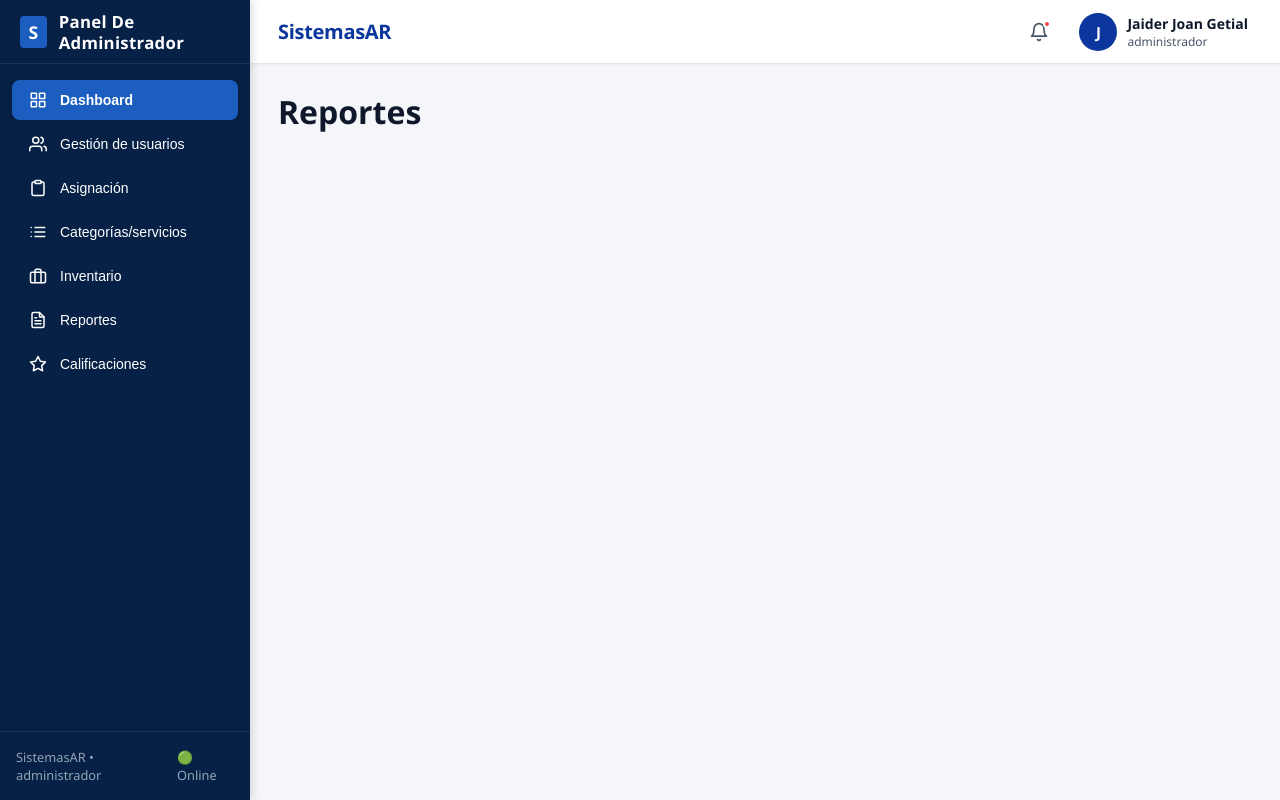
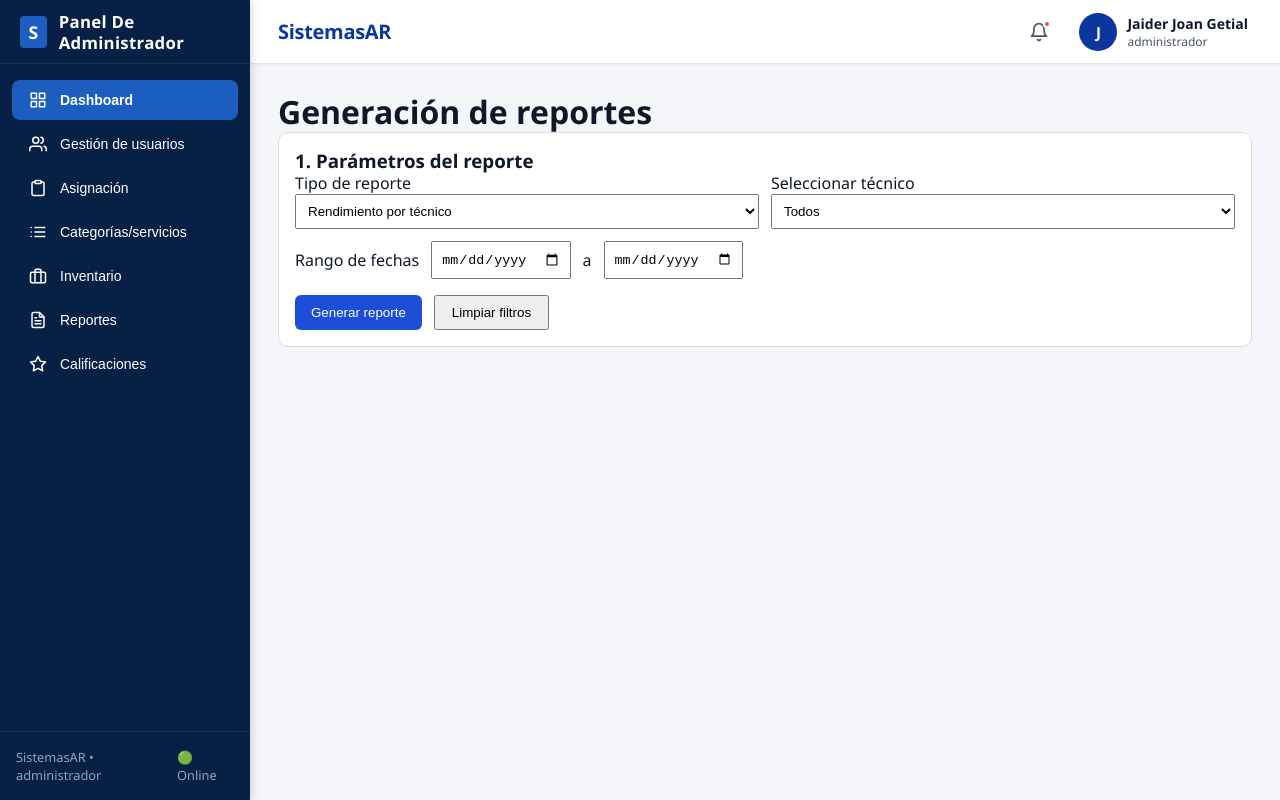
Before and after one commit to TeylorkYT/Web-Page-SistemasAR, a React (Vite) app in the folder frontend/: page /admin/reportes in a window 1280 px wide. Built offline with nearby package versions, Linux system fonts and the light colour scheme.

Commit message:
Vista 19: reportes con reportesService falso

```diff
--- a/frontend/src/pages/admin/Reportes.jsx
+++ b/frontend/src/pages/admin/Reportes.jsx
@@ -1,9 +1,154 @@
+import { useEffect, useState } from "react";
 import Layout from "../../components/Layout";
+import Tabla from "../../components/Tabla";
+import { generarReporte, listarTecnicos } from "../../services/reportesService";
+
+const colores = ["#1565c0", "#2e7d32", "#6a1b9a", "#c62828", "#ef6c00", "#00838f"];
+const card = { border: "1px solid #ddd", borderRadius: "10px", padding: "16px", background: "white", flex: 1 };
+const botonAzul = { padding: "8px 16px", background: "#1d4ed8", color: "white", border: "none", borderRadius: "6px" };
+
+const columnas = [
+  { titulo: "Ticket", campo: "id", render: (t) => `#${t.id}` },
+  { titulo: "Título", campo: "titulo" },
+  { titulo: "Categoría", campo: "categorias" },
+  { titulo: "Cliente", campo: "cliente" },
+  { titulo: "Técnico", campo: "tecnico" },
+  { titulo: "Días", campo: "dias", render: (t) => (t.dias ?? "-") },
+];
 
 export default function Reportes() {
+  const [tecnicos, setTecnicos] = useState([]);
+  const [tipo, setTipo] = useState("tecnico");
+  const [idTecnico, setIdTecnico] = useState("todos");
+  const [desde, setDesde] = useState("");
+  const [hasta, setHasta] = useState("");
+  const [resultado, setResultado] = useState(null);
+
+  useEffect(() => {
+    listarTecnicos().then(setTecnicos);
+  }, []);
+
+  async function generar() {
+    setResultado(await generarReporte({ idTecnico, desde, hasta }));
+  }
+
+  function limpiar() {
+    setTipo("tecnico");
+    setIdTecnico("todos");
+    setDesde("");
+    setHasta("");
+    setResultado(null);
+  }
+
+  const tecnicoElegido = tecnicos.find((t) => String(t.id_usuario) === idTecnico);
+  const nombreElegido = tecnicoElegido
+    ? `${tecnicoElegido.nombre} ${tecnicoElegido.apellido}`
+    : "todos los técnicos";
+
+  const cats = resultado ? Object.entries(resultado.porCategoria) : [];
+  const total = cats.reduce((s, [, n]) => s + n, 0);
+  let acumulado = 0;
+  const trozos = cats.map(([, n], i) => {
+    const inicio = (acumulado / total) * 100;
+    acumulado += n;
+    return `${colores[i % colores.length]} ${inicio}% ${(acumulado / total) * 100}%`;
+  });
+
   return (
     <Layout>
-      <h1>Reportes</h1>
+      <h1>Generación de reportes</h1>
+
+      <div style={card}>
+        <h3>1. Parámetros del reporte</h3>
+        <div style={{ display: "flex", gap: "12px", flexWrap: "wrap" }}>
+          <label style={{ flex: 1 }}>
+            Tipo de reporte
+            <select value={tipo} onChange={(e) => setTipo(e.target.value)} style={{ display: "block", width: "100%", padding: "8px" }}>
+              <option value="tecnico">Rendimiento por técnico</option>
+              <option value="categoria">Por categoría</option>
+              <option value="periodo">Por periodo</option>
+            </select>
+          </label>
+          <label style={{ flex: 1 }}>
+            Seleccionar técnico
+            <select value={idTecnico} onChange={(e) => setIdTecnico(e.target.value)} style={{ display: "block", width: "100%", padding: "8px" }}>
+              <option value="todos">Todos</option>
+              {tecnicos.map((t) => (
+                <option key={t.id_usuario} value={String(t.id_usuario)}>
+                  {t.nombre} {t.apellido}
+                </option>
+              ))}
+            </select>
+          </label>
+        </div>
+
+        <div style={{ display: "flex", gap: "12px", alignItems: "center", marginTop: "12px" }}>
+          <label>Rango de fechas</label>
+          <input type="date" value={desde} onChange={(e) => setDesde(e.target.value)} style={{ padding: "8px" }} />
+          <span>a</span>
+          <input type="date" value={hasta} onChange={(e) => setHasta(e.target.value)} style={{ padding: "8px" }} />
+        </div>
+
+        <div style={{ marginTop: "16px", display: "flex", gap: "12px" }}>
+          <button onClick={generar} style={botonAzul}>Generar reporte</button>
+          <button onClick={limpiar} style={{ padding: "8px 16px" }}>Limpiar filtros</button>
+        </div>
+      </div>
+
+      {resultado && (
+        <div style={{ marginTop: "20px" }}>
+          <h3>2. Resultados del reporte</h3>
+          <p>
+            Resumen: rendimiento de {nombreElegido}
+            {desde || hasta ? ` (${desde || "inicio"} a ${hasta || "hoy"})` : ""}
+          </p>
+
+          <div style={{ display: "flex", gap: "12px", marginBottom: "16px" }}>
+            <div style={card}>
+              <p>Tickets resueltos</p>
+              <h2 style={{ color: "#2e7d32" }}>{resultado.resueltos}</h2>
+            </div>
+            <div style={card}>
+              <p>Tiempo promedio (días)</p>
+              <h2 style={{ color: "#6a1b9a" }}>{resultado.tiempoPromedio}</h2>
+            </div>
+          </div>
+
+          <div style={{ ...card, marginBottom: "16px" }}>
+            <p>Tickets por categoría</p>
+            {total === 0 ? (
+              <p>No hay tickets cerrados en ese rango</p>
+            ) : (
+              <div style={{ display: "flex", gap: "24px", alignItems: "center" }}>
+                <div
+                  style={{
+                    width: "140px",
+                    height: "140px",
+                    borderRadius: "50%",
+                    background: `conic-gradient(${trozos.join(", ")})`,
+                  }}
+                />
+                <ul style={{ listStyle: "none", padding: 0 }}>
+                  {cats.map(([categoria, n], i) => (
+                    <li key={categoria}>
+                      <span style={{ color: colores[i % colores.length] }}>■</span> {categoria}: {n}
+                    </li>
+                  ))}
+                </ul>
+              </div>
+            )}
+          </div>
+
+          <h3>Detalle de tickets cerrados</h3>
+          <Tabla columnas={columnas} filas={resultado.detalle} mensajeVacio="No hay tickets cerrados en ese rango" />
+
+          <div style={{ marginTop: "16px", display: "flex", gap: "12px", alignItems: "center" }}>
+            <button disabled>Exportar a PDF</button>
+            <button disabled>Exportar a Excel</button>
+            <small>Exportar queda pendiente: requiere backend.</small>
+          </div>
+        </div>
+      )}
     </Layout>
   );
 }
--- a/frontend/src/services/reportesService.js
+++ b/frontend/src/services/reportesService.js
@@ -1,2 +1,56 @@
-// Funciones con datos falsos de este módulo
-export const datosSimulados = [];
+import { tickets, usuarios, categorias } from "../data/datosFalsos";
+
+const DIA = 86400000;
+
+function nombreUsuario(id) {
+    const u = usuarios.find((x) => x.id_usuario === id);
+    return u ? `${u.nombre} ${u.apellido}` : "-";
+}
+
+function nombreCategoria(id) {
+    const c = categorias.find((x) => x.id_categoria === id);
+    return c ? c.nombre_categoria : "Otra";
+}
+
+export async function listarTecnicos() {
+    return usuarios.filter((u) => u.rol === "Tecnico");
+}
+
+export async function generarReporte({ idTecnico, desde, hasta }) {
+    const cerrados = tickets.filter(
+        (t) =>
+            t.estado === "Cerrado" &&
+            (idTecnico === "todos" || t.id_tecnico === Number(idTecnico)) &&
+            (!desde || t.fecha_creacion >= desde) &&
+            (!hasta || t.fecha_creacion <= hasta)
+    );
+
+    const porCategoria = {};
+    cerrados.forEach((t) =>
+        t.categorias_ids.forEach((id) => {
+            const nombre = nombreCategoria(id);
+            porCategoria[nombre] = (porCategoria[nombre] || 0) + 1;
+        })
+    );
+
+    const detalle = cerrados.map((t) => ({
+        id: t.id_ticket,
+        titulo: t.titulo,
+        categorias: t.categorias_ids.map((id) => nombreCategoria(id)).join(", "),
+        cliente: nombreUsuario(t.id_cliente),
+        tecnico: nombreUsuario(t.id_tecnico),
+        dias: t.fecha_resolucion
+            ? Math.round((new Date(t.fecha_resolucion) - new Date(t.fecha_creacion)) / DIA)
+            : null,
+    }));
+
+    const conTiempo = detalle.filter((d) => d.dias !== null);
+    const sumaDias = conTiempo.reduce((s, d) => s + d.dias, 0);
+
+    return {
+        resueltos: detalle.length,
+        tiempoPromedio: conTiempo.length ? (sumaDias / conTiempo.length).toFixed(1) : "0.0",
+        porCategoria,
+        detalle,
+    };
+}
```
